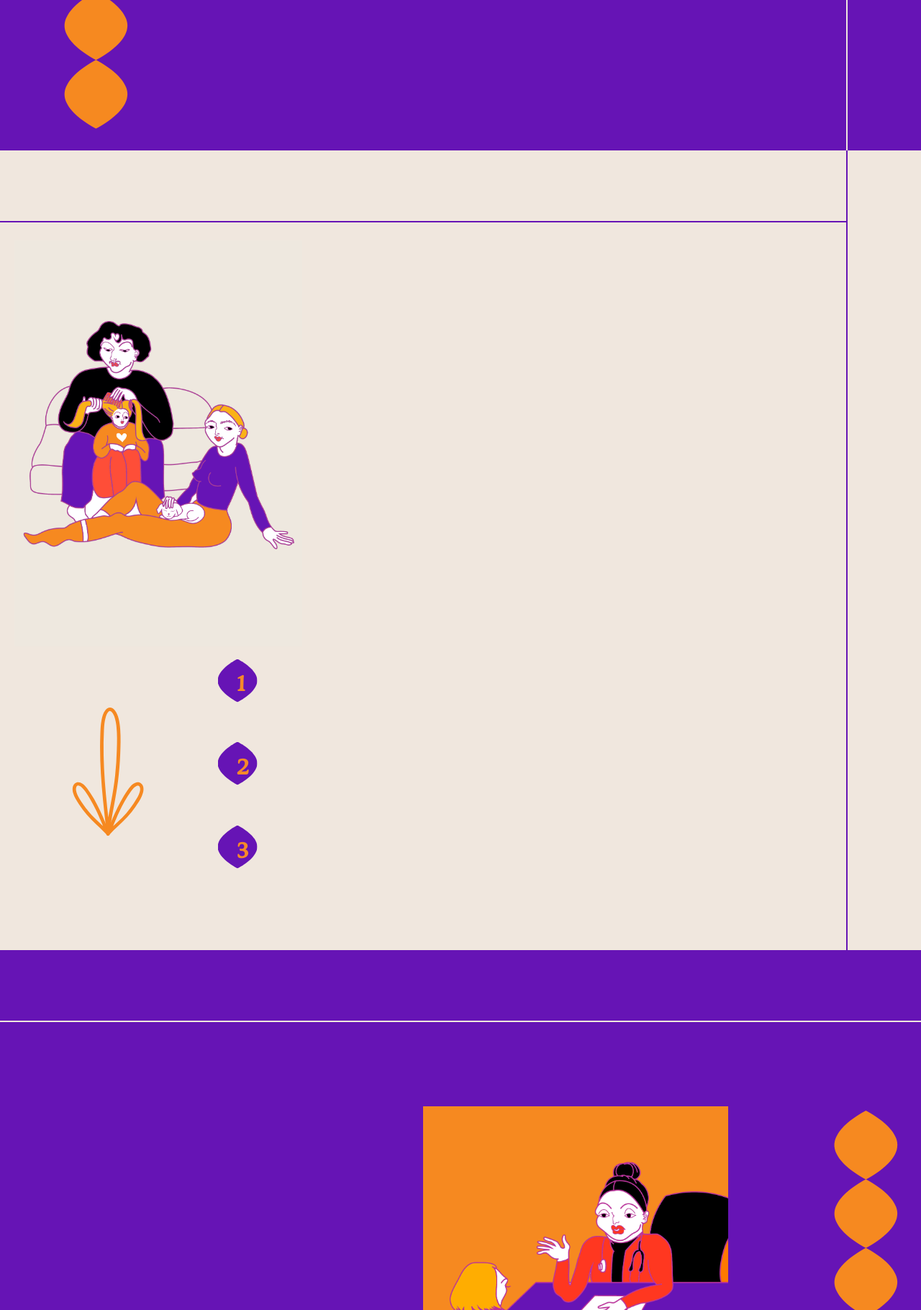
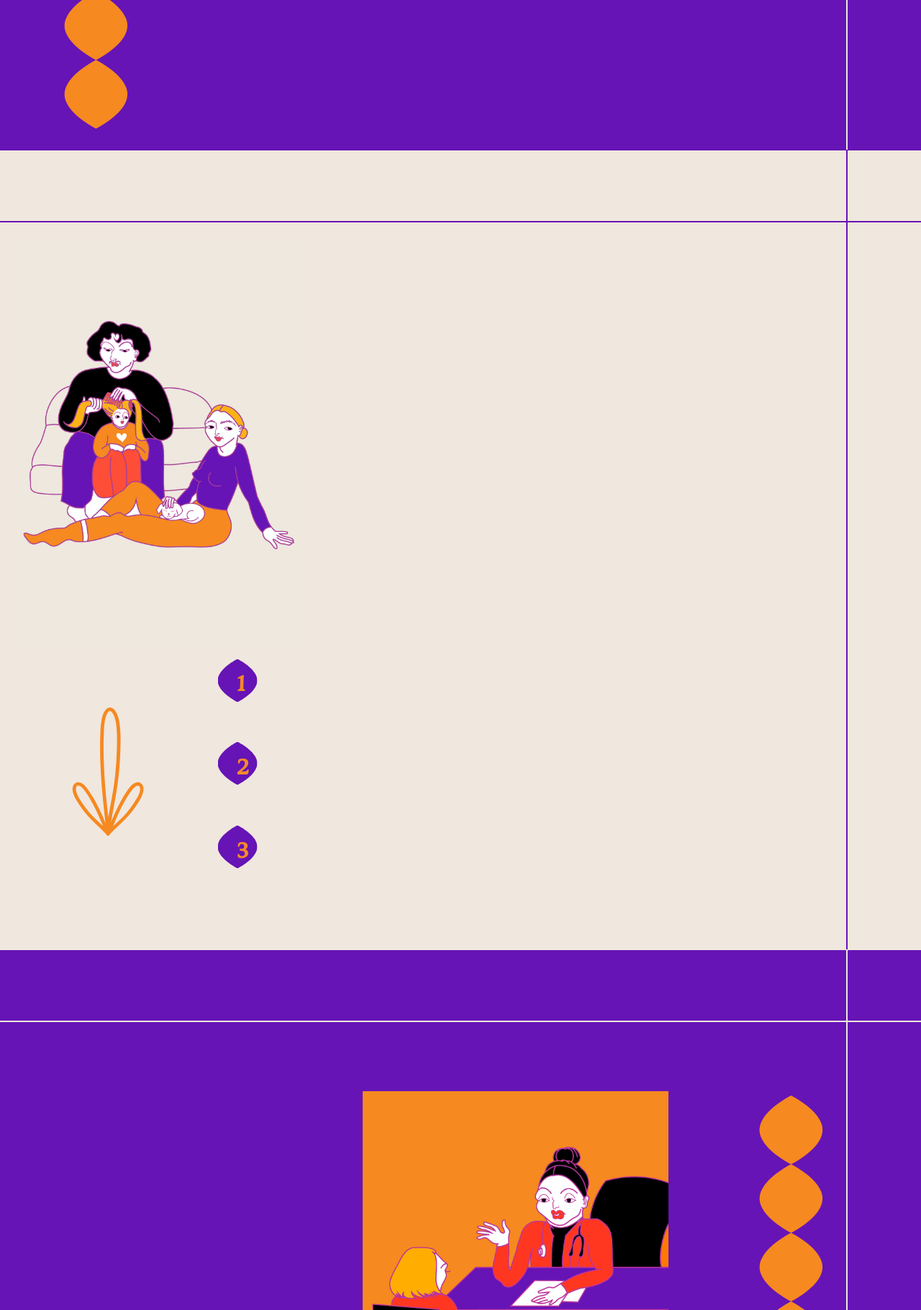
Before and after one commit to pasatoai/mrkh, a Node project: template index.ejs in a window 1280 px wide. Shown: the part 4680-6500 px from the top of the page at 72% size. Run offline with Node 20 templates, Linux system fonts and the light colour scheme; the template is opened without the code that fills it, so the values that code supplies are empty; style sheets or scripts are compiled from the project's sources.

Commit message:
Added artificial boxes

```diff
--- a/index.ejs
+++ b/index.ejs
@@ -86,7 +86,11 @@
         </div>
         <div class="page-brown page-3">
             <div class="page-3__header page-header">
+                <div class="header__left">
+                    <span class="header-title__title">
                         <%= text.p3.header %>
+                    </span>
+                </div>
                 <a href="<%= text.p3.fileName %>" download="<%= text.p3.fileName %>" class='page_3__pdf-container'>
                     <img src="images/lang-toggle.svg" alt="Pobierz pdf">
                     <span class="dl-anchor"></span>
@@ -140,7 +144,10 @@
         </div>
         <div class="page-violet page-4">
             <div class="page-4__header page-header">
+                <div>
                     <%= text.p4.header %>
+                </div>
+                <div class="box"></div>
             </div>
             <img class="desktop-hidden surprise with-padding" src="images/surprise.png" alt="zaskoczenie">
             <div class="page-4__content with-padding">
@@ -176,7 +183,10 @@
         </div>
         <div class="page-brown page-5">
             <div class="page-5__header page-header">
+                <div>
                     <%= text.p5.header %>
+                </div>
+                <div class="box"></div>
             </div>
             <img src="images/family.png" alt="Rodzina" class="family with-padding desktop-hidden">
             <div class="page-5__content with-padding">
@@ -204,9 +214,13 @@
         </div>
         <div class="page-violet page-6">
             <div class="page-6__header page-header">
+                <div>
                     <%= text.p6.header %>
                 </div>
-            <p class="with-padding">
+                <div class="box"></div>
+            </div>
+            <section class="page-6__left">
+                <p class="page-6__title with-padding">
                     <%= text.p6.dOffice %>
                 </p>
                 <section class="page-6__body with-padding">
@@ -218,10 +232,14 @@
                     </div>
                     <img hidden class="beads" src="images/beads.png" alt="beads">
                 </section>
+            </section>
         </div>
         <div class="page-brown page-7">
             <div class="page-7__header page-header">
+                <div>
                     <%= text.p7.header %>
+                </div>
+                <div class="box"></div>
             </div>
             <div class="page-7__content with-padding">
                 <section class="infos">
--- a/public/css/desktop.css
+++ b/public/css/desktop.css
@@ -18,6 +18,11 @@
     display: flex;
     align-items: center;
     justify-content: space-between;
+  }
+  .page-header .box {
+    width: calc(var(--header-title-d-h) + 4px);
+    height: var(--header-title-d-h);
+    border-left: var(--border-brown);
   }
 
   .page-1 {
@@ -73,6 +78,9 @@
   .page-3 .page-3__header {
     font-size: 2.5em;
     padding-right: 5px;
+  }
+  .page-3 .page-3__header .header__left {
+    width: calc(100% - var(--header-title-d-h));
   }
   .page-3 .page-3__header a {
     border-left: var(--border-violet);
@@ -157,8 +165,7 @@
     font-size: var(--font-small-d);
   }
   .page-4 .page-4__header {
-    width: calc(100% - var(--header-title-d-h) - 2px);
-    border-right: var(--border-brown);
+    padding-right: 0;
   }
   .page-4 .page-4__content {
     margin-right: calc(var(--header-title-d-h) + 2px);
@@ -225,9 +232,11 @@
   .page-5 {
     font-size: var(--font-small-d);
   }
+  .page-5 .box {
+    border-left: var(--border-violet);
+  }
   .page-5 .page-5__header {
-    width: calc(100% - var(--header-title-d-h) - 2px);
-    border-right: var(--border-violet);
+    padding-right: 0;
   }
   .page-5 img.family-d,
 .page-5 img.cursor {
@@ -253,6 +262,16 @@
 @media (min-width: 768px) {
   .page-6 {
     font-size: var(--font-small-d);
+  }
+  .page-6 .page-6__header {
+    padding-right: 0;
+  }
+  .page-6 .page-6__left {
+    border-right: var(--border-brown);
+    width: calc(100% - var(--header-title-d-h) - 2px);
+  }
+  .page-6 .page-6__title {
+    margin-top: 0;
   }
   .page-6 .page-6__body {
     display: flex;
@@ -280,14 +299,20 @@
     width: auto;
   }
 }
-@media (min-width: 768px) and (max-width: 860px) {
+@media (min-width: 768px) and (max-width: 960px) {
   .page-6 .page-6__body .office {
-    height: 500px;
+    display: none;
   }
 }
 @media (min-width: 768px) {
   .page-7 {
     font-size: var(--font-small-d);
+  }
+  .page-7 .page-7__header {
+    padding-right: 0;
+  }
+  .page-7 .page-7__header .box {
+    border-left: var(--border-violet);
   }
   .page-7 .girl {
     display: initial;
--- a/scss/desktop.scss
+++ b/scss/desktop.scss
@@ -15,6 +15,12 @@
     display: flex;
     align-items: center;
     justify-content: space-between;
+
+    .box {
+      width: calc(var(--header-title-d-h) + 4px);
+      height: var(--header-title-d-h);
+      border-left: var(--border-brown);
+    }
   }
   .page-1 {
     font-size: 1.5em;
@@ -61,6 +67,10 @@
     .page-3__header {
       font-size: 2.5em;
       padding-right: 5px;
+
+      .header__left {
+        width: calc(100% - var(--header-title-d-h));
+      }
 
       a {
         border-left: var(--border-violet);
@@ -142,8 +152,7 @@
   .page-4 {
     font-size: var(--font-small-d);
     .page-4__header {
-      width: calc(100% - var(--header-title-d-h) - 2px);
-      border-right: var(--border-brown);
+      padding-right: 0;
     }
     .page-4__content {
       margin-right: calc(var(--header-title-d-h) + 2px);
@@ -193,9 +202,11 @@
   }
   .page-5 {
     font-size: var(--font-small-d);
+    .box {
+      border-left: var(--border-violet);
+    }
     .page-5__header {
-      width: calc(100% - var(--header-title-d-h) - 2px);
-      border-right: var(--border-violet);
+      padding-right: 0;
     }
     img.family-d,
     img.cursor {
@@ -220,6 +231,16 @@
   }
   .page-6 {
     font-size: var(--font-small-d);
+    .page-6__header {
+      padding-right: 0;
+    }
+    .page-6__left {
+      border-right: var(--border-brown);
+      width: calc(100% - var(--header-title-d-h) - 2px);
+    }
+    .page-6__title {
+      margin-top: 0;
+    }
     .page-6__body {
       display: flex;
       justify-content: space-between;
@@ -244,15 +265,21 @@
         height: 600px;
         width: auto;
       }
-      @media (max-width: 860px) {
+      @media (max-width: 960px) {
         .office {
-          height: 500px;
+          display: none;
         }
       }
     }
   }
   .page-7 {
     font-size: var(--font-small-d);
+    .page-7__header {
+      padding-right: 0;
+      .box {
+        border-left: var(--border-violet);
+      }
+    }
     .girl {
       display: initial;
       width: 60%;
```
Also changed, not shown: public/index.html (+19 -1 lines), public/index_en.html (+19 -1 lines), 1 other file. Lines whose indentation alone changed are shown as unchanged.
